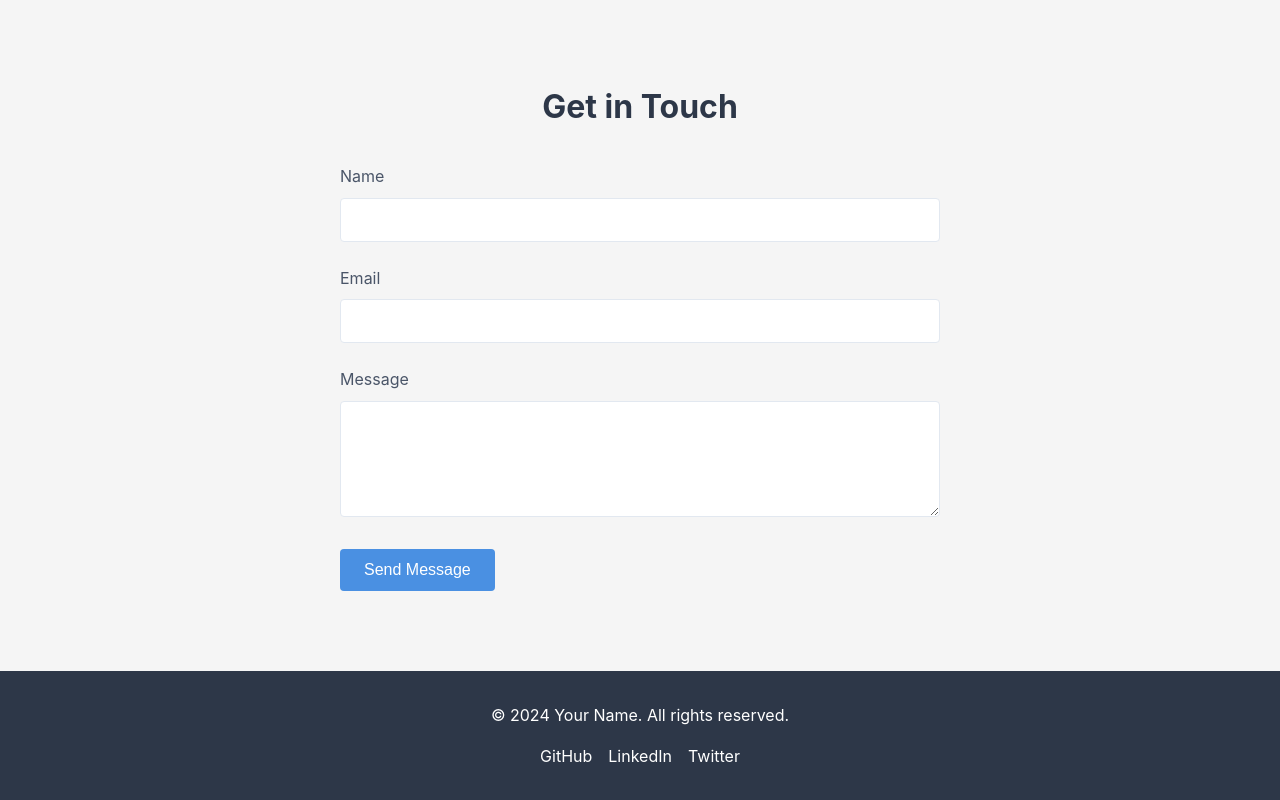
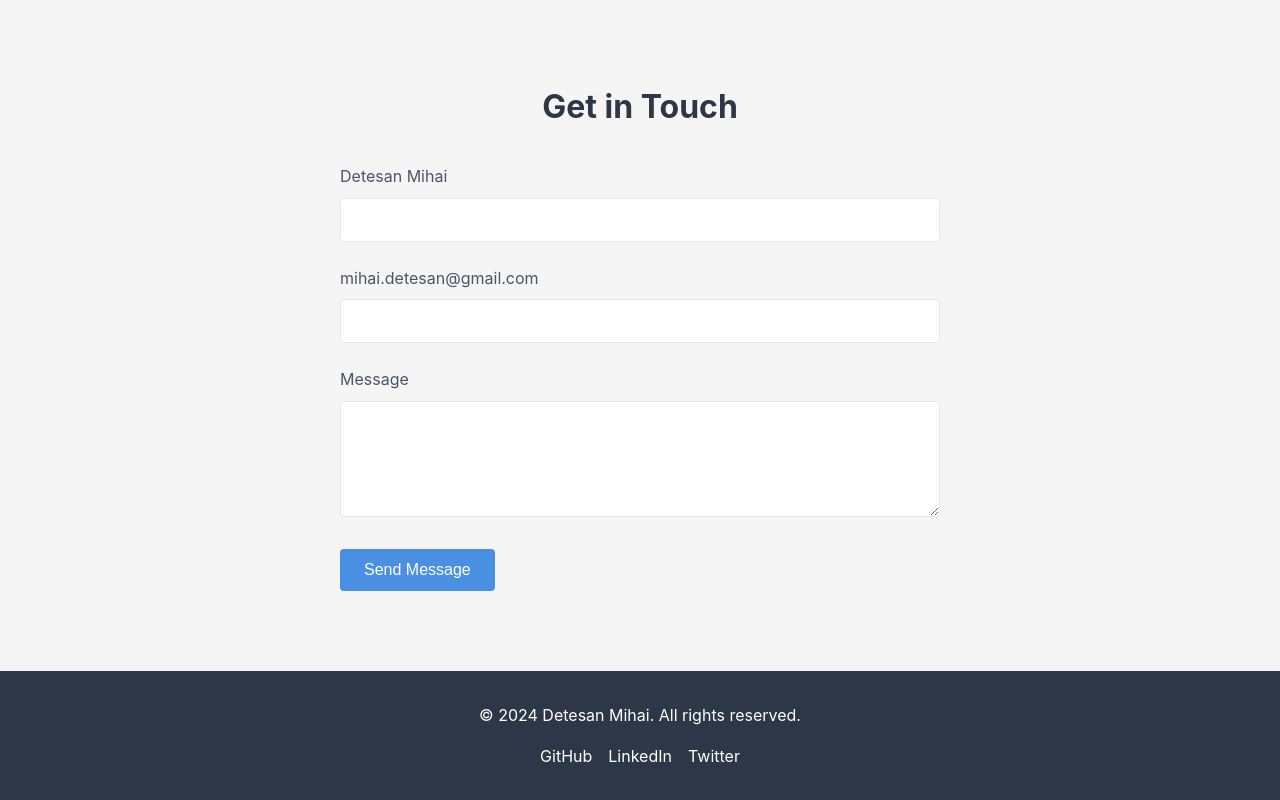
Before and after one commit to MihaiDetesan/mihaidetesan.gihub.io, a plain HTML site: page index.html in a window 1280 px wide. Shown: the part 2048-2848 px from the top of the page. Drawn offline with Linux system fonts and the light colour scheme.

Commit message:
update index

```diff
--- a/index.html
+++ b/index.html
@@ -3,7 +3,7 @@
 <head>
     <meta charset="UTF-8">
     <meta name="viewport" content="width=device-width, initial-scale=1.0">
-    <title>Your Name - Personal Portfolio</title>
+    <title>Detesan Mihai - Personal Portfolio</title>
     <style>
         /* Reset and base styles */
         * {
@@ -301,11 +301,11 @@
         <div class="contact-form">
             <form id="contact-form">
                 <div class="form-group">
-                    <label for="name">Name</label>
+                    <label for="name">Detesan Mihai</label>
                     <input type="text" id="name" name="name" required>
                 </div>
                 <div class="form-group">
-                    <label for="email">Email</label>
+                    <label for="email">mihai.detesan@gmail.com</label>
                     <input type="email" id="email" name="email" required>
                 </div>
                 <div class="form-group">
@@ -318,7 +318,7 @@
     </section>
 
     <footer>
-        <p>© 2024 Your Name. All rights reserved.</p>
+        <p>© 2024 Detesan Mihai. All rights reserved.</p>
         <div class="social-links">
             <a href="#">GitHub</a>
             <a href="#">LinkedIn</a>
```
